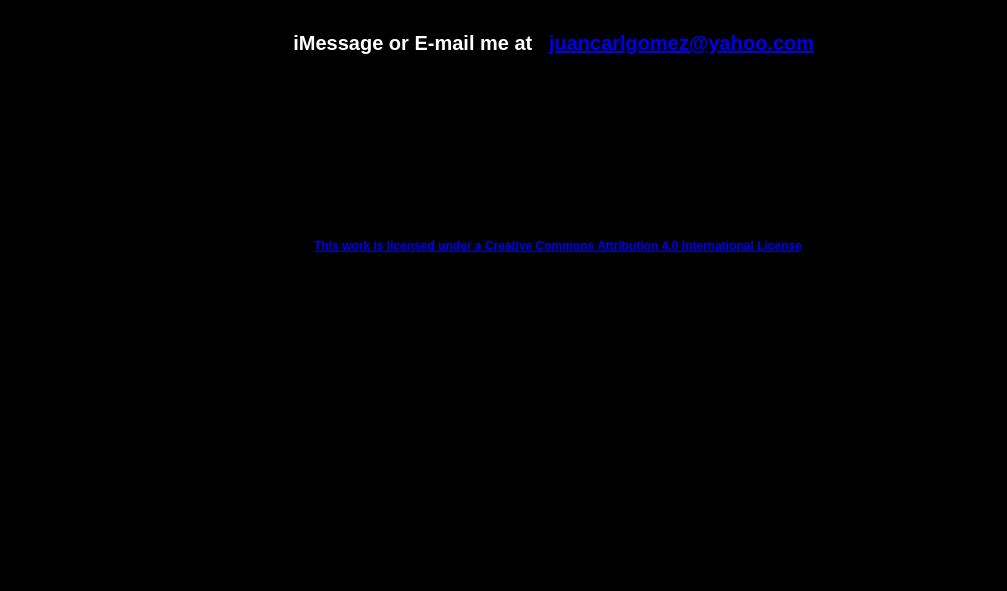
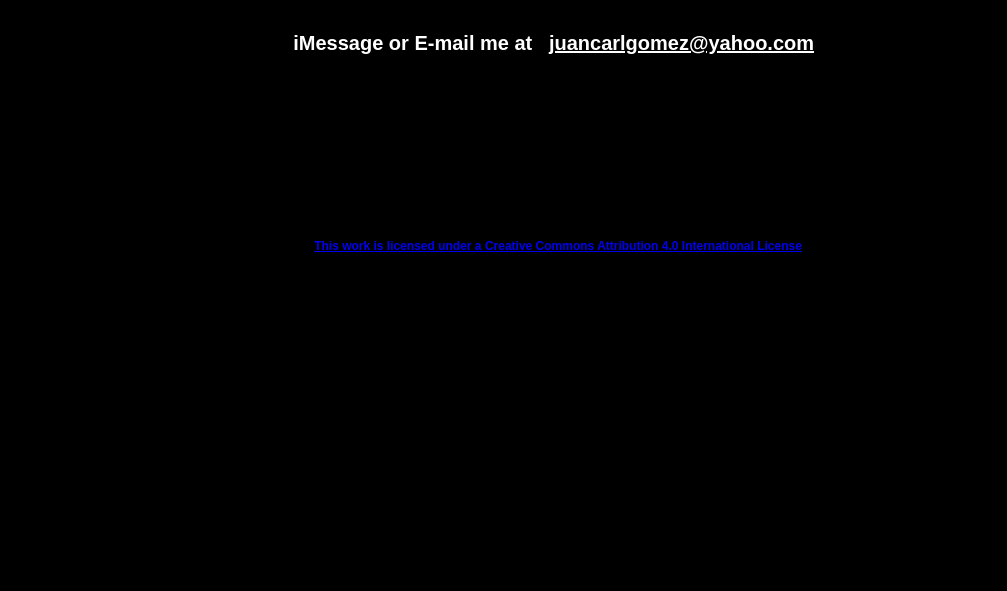
Before and after one commit to Juancarlgomez/Juancarlgomez.github.io, a plain HTML site: page contact.html in a window 1280 px wide. Shown: the part 209-800 px from the top of the page, without its empty margins (82-1089 px from the left). Drawn offline with Linux system fonts and the light colour scheme; a web font is replaced by a local one.

Commit message:
corrected hyperlink colors

```diff
--- a/css/style.css
+++ b/css/style.css
@@ -69,6 +69,10 @@ a:hover {
 a.active {
    color: #0592FF;
    text-decoration: underline;
+}
+
+p a:link {
+   color: #ffffff;
 }
 
 .logo {
```
